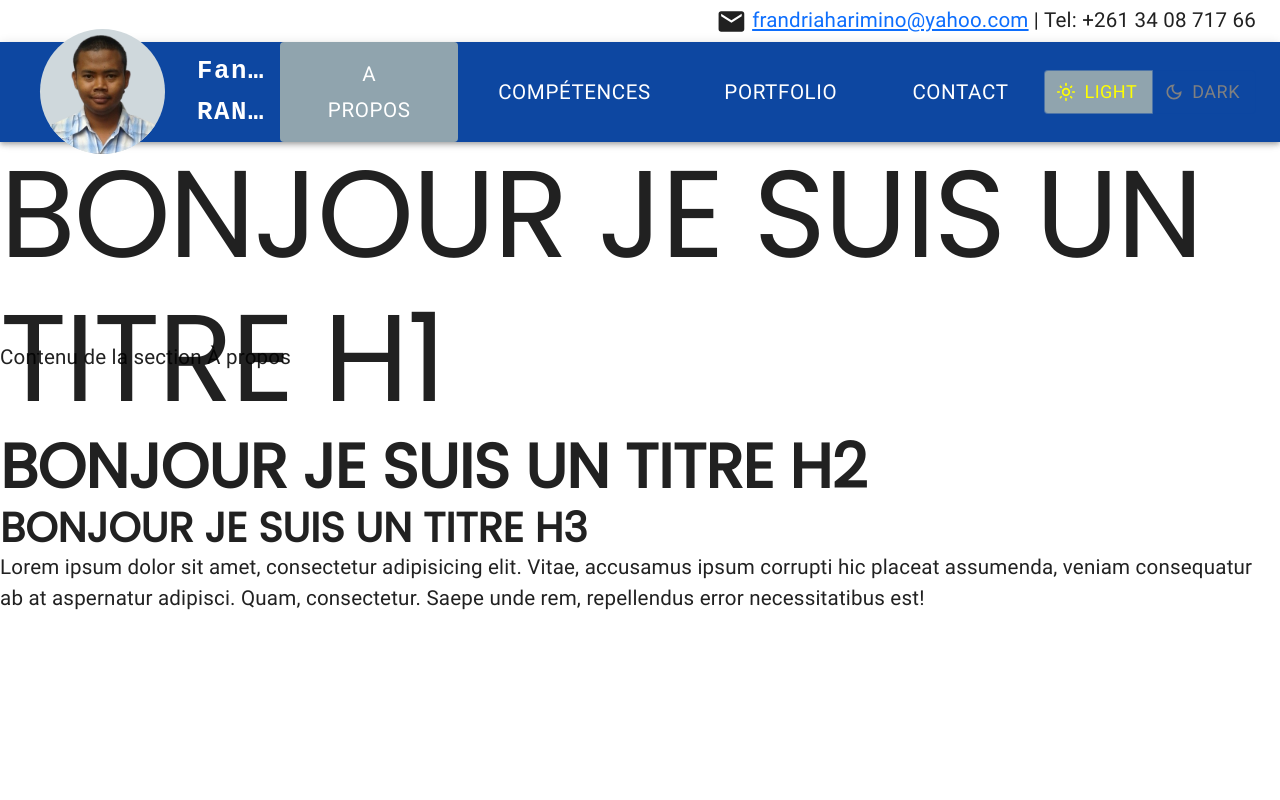
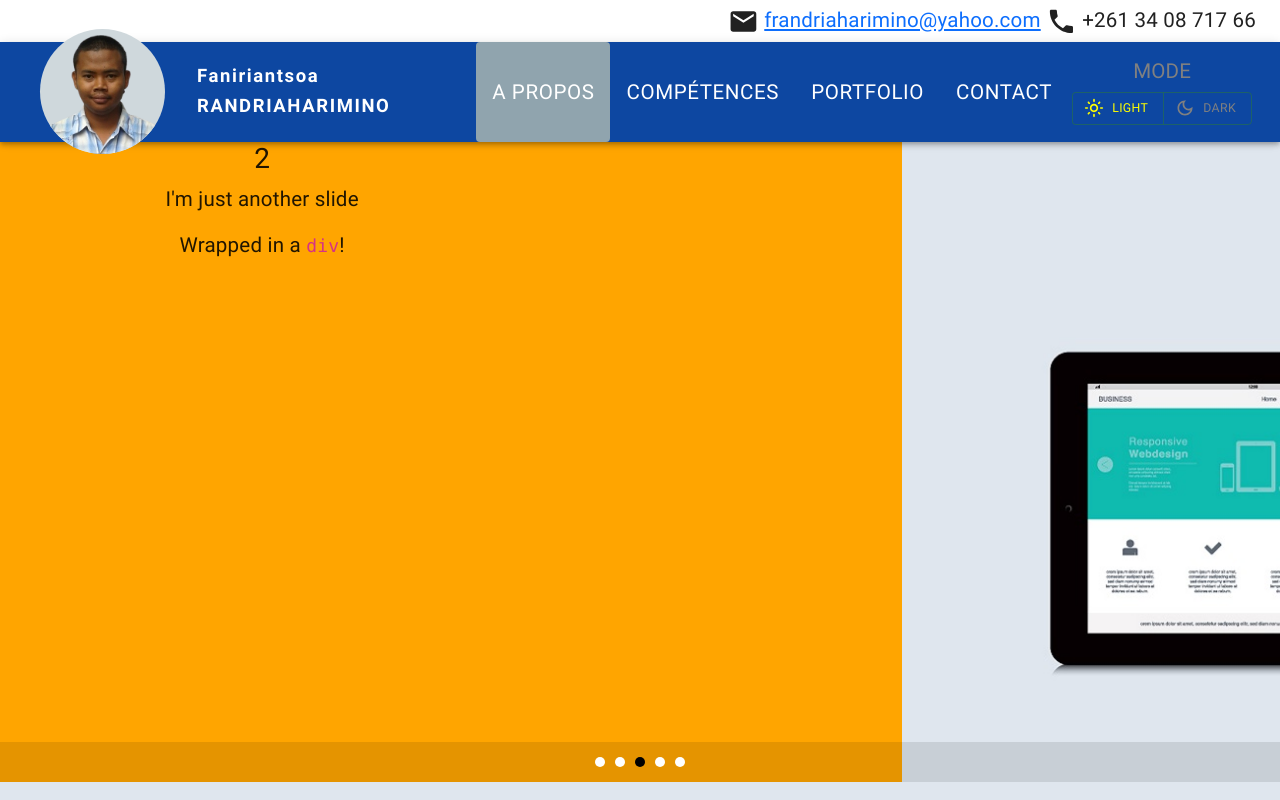
Before and after one commit to Faniry1015/faniry-portfolio-app, a React (Vite) app: page / in a window 1280 px wide. Shown: the top 800 px of the page. Built offline with nearby package versions, Linux system fonts and the light colour scheme.

Commit message:
Add slider

```diff
--- a/src/App.jsx
+++ b/src/App.jsx
@@ -3,6 +3,7 @@ import 'bootstrap/dist/css/bootstrap.min.css';
 import { Typography } from '@mui/material';
 import CustomThemeProvider from './ThemeProvider/ThemeProvider';
 import Header from './Components/Header';
+import APropos from './Components/APropos';
 
 function App() {
   const [themeStatus, setThemeStatus] = useState('light')
@@ -15,22 +16,18 @@ function App() {
     <>
       <CustomThemeProvider onThemeChange={themeStatus} >
         <Header onThemeChange={handleThemeToggle} />
+        <APropos />
         <div>
-          <section id="propos"  style={{height: '200px'}} className='mainSection'>
-          <Typography variant='h1'>Bonjour je suis un titre H1</Typography>
-          <Typography variant='h2'>Bonjour je suis un titre H2</Typography>
-          <Typography variant='h3'>Bonjour je suis un titre H3</Typography>
+          <section id="competences" style={{ height: '600px' }} className='mainSection'>
           <Typography>
-          Lorem ipsum dolor sit amet, consectetur adipisicing elit. Vitae, accusamus ipsum corrupti hic placeat assumenda, veniam consequatur ab at aspernatur adipisci. Quam, consectetur. Saepe unde rem, repellendus error necessitatibus est!
+          Contenu de la section À propos
           </Typography>
+
           </section>
-          <section id="competences" style={{height: '600px'}} className='mainSection'>
-            Contenu de la section À propos
-          </section>
-          <section id="portfolio" style={{height: '600px'}} className='mainSection'>
+          <section id="portfolio" style={{ height: '600px' }} className='mainSection'>
             Contenu de la section Projets
           </section>
-          <section id="contact" style={{height: '600px'}} className='mainSection'>
+          <section id="contact" style={{ height: '600px' }} className='mainSection'>
             Contenu de la section Contact
           </section>
         </div>
--- /dev/null
+++ b/src/Components/APropos.jsx
@@ -0,0 +1,15 @@
+import React from 'react'
+import { Typography, Box } from '@mui/material'
+import CarouselWrapper from './Slider'
+
+function APropos() {
+    return (
+        <Box id="propos" className='mainSection' sx={{width: '100%'}}>
+        <CarouselWrapper />
+        <img className='aProposBg w-100' src="src\assets\images\responsiveWebsite.jpg" alt="responsive web design" />
+
+        </Box>
+    )
+}
+
+export default APropos
--- a/src/Components/Header.jsx
+++ b/src/Components/Header.jsx
@@ -1,18 +1,16 @@
-import React, { useState } from 'react'
-import { Container } from '@mui/material'
-import { Mail } from '@mui/icons-material'
+import React from 'react'
+import { Container} from '@mui/material'
+import { Mail, Phone } from '@mui/icons-material'
 import NavBar from './NavBar'
 import '../Styles/Header.css'
 
-function Header({ onThemeChange, accueilRef, aproposRef, projetsRef, contactRef }) {
+function Header({ onThemeChange}) {
 
     return (<>
-        <Container maxWidth="xxl" sx={{ margin: '5px 5px 5px 0px', textAlign: 'right', flexGrow: 1 }}>
-            <Mail /> <a href="mailto:adresse.email@example.com">frandriaharimino@yahoo.com</a> | Tel: +261 34 08 717 66
+        <Container maxWidth="xxl" sx={{display: {xs: 'none', sm: 'none', md:'block'}, margin: '5px 5px 5px 0px', textAlign: 'right', flexGrow: 1 }}>
+            <Mail /> <a href="mailto:adresse.email@example.com">frandriaharimino@yahoo.com</a>  <Phone/> +261 34 08 717 66
         </Container>
-        <div className='header'>
-            <NavBar onThemeChange={onThemeChange}/>
-        </div>
+        <NavBar onThemeChange={onThemeChange} />
     </>
 
     )
--- a/src/Components/NavBar.jsx
+++ b/src/Components/NavBar.jsx
@@ -1,23 +1,11 @@
 import React, { useEffect, useState } from 'react';
 import '../Styles/NavBar.css'
-import AppBar from '@mui/material/AppBar';
-import Box from '@mui/material/Box';
-import Toolbar from '@mui/material/Toolbar';
-import IconButton from '@mui/material/IconButton';
-import Typography from '@mui/material/Typography';
-import Menu from '@mui/material/Menu';
+import { AppBar, Menu, Container, Button, ButtonGroup, Typography, IconButton, Toolbar, Box, Avatar, MenuItem } from '@mui/material'
 import MenuIcon from '@mui/icons-material/Menu';
-import Container from '@mui/material/Container';
-import Avatar from '@mui/material/Avatar';
-import MenuItem from '@mui/material/MenuItem';
+import { DarkModeOutlined, LightModeOutlined } from '@mui/icons-material';
 import { blueGrey } from '@mui/material/colors';
-import { Switch, FormControlLabel, FormGroup } from '@mui/material';
-import ButtonGroup from '@mui/material/ButtonGroup';
-import Button from '@mui/material/Button';
-import { DarkModeOutlined, LightModeOutlined } from '@mui/icons-material';
 
-function NavBar({ onThemeChange, isDarkMode }) {
-    const [mode, setMode] = useState('light')
+function NavBar({ onThemeChange }) {
 
     const sections = [
         { label: 'A propos', id: 'propos' },
@@ -72,17 +60,16 @@ function NavBar({ onThemeChange, isDarkMode }) {
     const handleThemeToggle = (e) => {
         const activedButton = e.target
         onThemeChange(activedButton.id)
-        const elementActived = document.querySelectorAll('.activeMode')
-        elementActived.forEach(element => element.classList.remove('activeMode'))
+        const elementsActive = document.querySelectorAll('.activeMode')
+        elementsActive.forEach(element => element.classList.remove('activeMode'))
         activedButton.classList.add('activeMode')
-
     }
 
     return (<>
         <AppBar position="sticky">
-            <Container sx={{ height: 100 }} maxWidth="xxl">
-                <Toolbar sx={{ height: '100%' }} disableGutters>
-                    <Box sx={{ mr: 2, flexGrow: 0 }}>
+            <Container sx={{ height: 100 }} maxWidth="xl">
+                <Toolbar sx={{ height: '100%', }} disableGutters>
+                    <Box sx={{ mr: 2, flexGrow: 0, position: 'sticky', top: 0 }}>
                         <IconButton sx={{ p: 2 }}>
                             <Avatar sx={{ width: 125, height: 125, bgcolor: blueGrey[100] }} alt="Faniry R." src="src\assets\images\faniry.png" />
                         </IconButton>
@@ -93,8 +80,8 @@ function NavBar({ onThemeChange, isDarkMode }) {
                         component="a"
                         href="#app-bar-with-responsive-menu"
                         sx={{
-                            mr: 2,
-                            fontFamily: 'monospace',
+                            mr: 1,
+                            fontSize: '0.9em',
                             fontWeight: 700,
                             letterSpacing: '.1rem',
                             color: 'inherit',
@@ -104,7 +91,7 @@ function NavBar({ onThemeChange, isDarkMode }) {
                         Faniriantsoa <br /> RANDRIAHARIMINO
                     </Typography>
 
-                    <Box sx={{ flexGrow: 1, display: { xs: 'flex', md: 'none' }, justifyContent: 'flex-end' }}>
+                    <Box sx={{ flexGrow: 1, display: {xs: 'flex', sm: 'flex', md: 'flex', lg: 'none' }, justifyContent: 'flex-end'}}>
                         <IconButton
                             size="large"
                             aria-label="account of current user"
@@ -130,23 +117,38 @@ function NavBar({ onThemeChange, isDarkMode }) {
                             open={Boolean(anchorElNav)}
                             onClose={handleCloseNavMenu}
                             sx={{
-                                display: { xs: 'block', md: 'none' },
+                                display: { md: 'block', lg: 'none' },
                             }}
                         >
                             {sections.map((section) => (
                                 <MenuItem key={section.id} onClick={handleCloseNavMenu}>
                                     <Typography textAlign="center"><a href={`#${section.id}`} className="nav-link">{section.label}</a></Typography>
                                 </MenuItem>
+
                             ))}
+                            <MenuItem>
+                                <Box>
+                                    <Typography variant='h6' sx={{ color: 'grey' }}>Mode</Typography>
+                                    <ButtonGroup
+                                        variant="outlined"
+                                        color='success'
+                                        aria-label="outlined primary button group"
+                                        sx={{ height: '50%', margin: 1 }}
+                                    >
+                                        <Button id='light' className='' style={{ color: 'yellow' }} onClick={handleThemeToggle} startIcon={<LightModeOutlined />}>Light</Button>
+                                        <Button id='dark' className='' style={{ color: 'grey' }} onClick={handleThemeToggle} startIcon={<DarkModeOutlined />}>Dark</Button>
+                                    </ButtonGroup>
+                                </Box>
+                            </MenuItem>
                         </Menu>
                     </Box>
-                    <Box sx={{ flexGrow: 1, display: { xs: 'none', md: 'flex' }, justifyContent: 'flex-end', flexGrow: 1, height: '100%' }}>
+                    <Box sx={{ flexGrow: 1, display: { xs: 'none', sm: 'none', md: 'none', lg: 'flex' }, justifyContent: 'flex-end', alignItems: 'center', flexGrow: 1, height: '100%' }}>
                         {sections.map((section) => (
                             <Button
                                 key={section.id}
                                 onClick={handleCloseNavMenu}
                                 sx={{
-                                    my: 2, px: 5, fontSize: '1em', color: 'white', display: 'block', height: '100%', m: 0, '&:hover': {
+                                    my: 1, px: 2, fontSize: '1em', color: 'white', display: 'block', height: '100%', m: 0, '&:hover': {
                                         backgroundColor: blueGrey[300],
                                     }
                                 }}
@@ -154,18 +156,19 @@ function NavBar({ onThemeChange, isDarkMode }) {
                                 <a href={`#${section.id}`} className="nav-link active">{section.label}</a>
                             </Button>
                         ))}
-                    </Box>
                         <Box>
+                            <Typography variant='h6' sx={{textAlign: 'center', color: 'grey', fontSize:'1em' }}>MODE</Typography>
                             <ButtonGroup
-                            disableElevation
                                 variant="outlined"
+                                color='success'
                                 aria-label="outlined primary button group"
+                                sx={{fontSize: '0.6em', height: '50%', margin: 0.5 }}
                             >
-                            <Button id='light' className='activeMode' style={{ color: 'yellow' }}onClick={handleThemeToggle} startIcon={<LightModeOutlined />}>Light</Button>
-                            <Button id='dark' style={{ color: 'grey' }} onClick={handleThemeToggle} startIcon={<DarkModeOutlined />}>Dark</Button>
+                                <Button id='light' className='' style={{ color: 'yellow', fontSize: '1em' }} onClick={handleThemeToggle} startIcon={<LightModeOutlined />}>Light</Button>
+                                <Button id='dark' className='' style={{ color: 'grey', fontSize: '1em' }} onClick={handleThemeToggle} startIcon={<DarkModeOutlined />}>Dark</Button>
                             </ButtonGroup>
                         </Box>
-
+                    </Box>
                 </Toolbar>
             </Container>
         </AppBar>
--- /dev/null
+++ b/src/Components/Slider.jsx
@@ -0,0 +1,233 @@
+import React, { useState, useEffect, useRef } from 'react';
+import '../Styles/Slider.css'
+
+function Slider() {
+
+    const [windowWidth, setWindowWidth] = useState(window.innerWidth)
+    const handleResize = () => {
+        setWindowWidth(window.innerWidth);
+      };
+      useEffect(() => {
+        window.addEventListener('resize', handleResize);
+
+        return () => {
+          window.removeEventListener('resize', handleResize);
+        };
+      }, [])
+
+
+  const slides = [
+    {
+      title: "Slide #1",
+      content: () => <p>You can add any type of content here!</p>,
+    },
+    {
+      title: "Slide #2 (wrapped in a div)",
+      content: () => (
+        <div className="customSlide">
+          <h3>2</h3>
+          <p>I'm just another slide</p>
+          <p>Wrapped in a <code>div</code>!</p>
+        </div>
+      ),
+    },
+    {
+      content: () => (
+        <div className="withImage w-100">
+          <img src="src/assets/images/responsiveWebsite.jpg" className='w-100'/>
+        </div>
+      ),
+    },
+    {
+      title: "Slide #4",
+      content: () => (
+        <>
+          <h2>Style me!</h2>{" "}
+          <small>...in any way you please</small>
+        </>
+      ),
+    },
+    {
+      title: "Slide #5",
+      content: () => <h3>I'm the final slide...</h3>,
+    },
+  ];
+
+  return (
+    <div className='w-100'>
+      <Carousel
+        slides={slides}
+        speed={3000}
+        slideWidth={windowWidth}
+        slideHeight={windowWidth/2}
+        autoScroll
+      />
+    </div>
+  );
+}
+
+const Carousel = ({
+  slides = [],
+  speed = 4000,
+  transitionSpeed = 500,
+  slideWidth = 300,
+  slideHeight = 300,
+  autoScroll,
+  manualMode,
+}) => {
+  if (slides.length < 2) {
+    console.error("Please provide more slides");
+    return null;
+  }
+
+  const [visibleSlide, setVisibleSlide] = useState(1);
+  const [hasTransitionClass, setHasTransitionClass] = useState(true);
+  const [stateSlides, setStateSlides] = useState(slides);
+  const [leftAndRightDisabled, setLeftAndRightDisabled] = useState(false);
+  const intervalId = useRef(null);
+
+  useEffect(() => {
+    const slidesWithClones = [...slides];
+    slidesWithClones.unshift(slidesWithClones[slidesWithClones.length - 1]);
+    slidesWithClones.push(slidesWithClones[1]);
+    setStateSlides(slidesWithClones);
+
+    if (!!autoScroll) {
+      start();
+    }
+  }, []);
+
+  useEffect(() => {
+    if (visibleSlide === stateSlides.length - 1) {
+      setLeftAndRightDisabled(true);
+      setTimeout(() => {
+        setHasTransitionClass(false);
+        setVisibleSlide(1);
+      }, transitionSpeed);
+    } else if (visibleSlide === 1) {
+      setTimeout(() => {
+        setHasTransitionClass(true);
+      }, transitionSpeed);
+    } else if (visibleSlide === 0) {
+      setLeftAndRightDisabled(true);
+      setTimeout(() => {
+        setHasTransitionClass(false);
+        setVisibleSlide(stateSlides.length - 2);
+      }, transitionSpeed);
+    } else if (visibleSlide === stateSlides.length - 2) {
+      setTimeout(() => {
+        setHasTransitionClass(true);
+      }, transitionSpeed);
+    }
+  }, [visibleSlide]);
+
+  useEffect(() => {
+    if (leftAndRightDisabled) {
+      setTimeout(() => {
+        setLeftAndRightDisabled(false);
+      }, transitionSpeed * 2);
+    }
+  }, [leftAndRightDisabled]);
+
+  const start = () => {
+    if (intervalId.current != null) {
+      return;
+    }
+    intervalId.current = setInterval(() => {
+      setVisibleSlide((prevVisibleSlide) => {
+        if (prevVisibleSlide + 1 === stateSlides.length) {
+          return 0;
+        }
+        return prevVisibleSlide + 1;
+      });
+    }, speed);
+  };
+
+  const stop = () => {
+    clearInterval(intervalId.current);
+  };
+
+  const calculateLeftMargin = () => {
+    return "-" + visibleSlide * slideWidth + "px";
+  };
+
+  const slideDimensionStyles = () => {
+    return { width: slideWidth + "px", height: slideHeight + "px" };
+  };
+
+  const scrollLeft = () => {
+    setVisibleSlide(visibleSlide - 1);
+  };
+
+  const scrollRight = () => {
+    setVisibleSlide(visibleSlide + 1);
+  };
+
+  const dotIsActive = (index) => {
+    return (
+      index === visibleSlide ||
+      (index === 1 && visibleSlide === stateSlides.length - 1) ||
+      (index === stateSlides.length - 2 && visibleSlide === 0)
+    );
+  };
+
+  return (
+    <div className="carousel">
+      {!autoScroll && !manualMode && (
+        <div className="controls">
+          <a onClick={start}>Start</a>
+          <a onClick={stop}>Stop</a>
+        </div>
+      )}
+
+      <div className="slidesContainer" style={slideDimensionStyles()}>
+        {!!manualMode && (
+          <>
+            <a
+              onClick={!leftAndRightDisabled ? scrollLeft : null}
+              className={`scrollLeft ${leftAndRightDisabled ? "disabled" : ""}`}
+            >
+              Left
+            </a>
+            <a
+              onClick={!leftAndRightDisabled ? scrollRight : null}
+              className={`scrollRight ${leftAndRightDisabled ? "disabled" : ""}`}
+            >
+              Right
+            </a>
+          </>
+        )}
+
+        <div className="slideIndicator">
+          {stateSlides.map((slide, index) => {
+            if (index === 0 || index === stateSlides.length - 1) {
+              return null;
+            }
+            return (
+              <div
+                key={index}
+                onClick={() => setVisibleSlide(index)}
+                className={`dot ${dotIsActive(index) ? "active" : ""}`}
+              />
+            );
+          })}
+        </div>
+
+        <div
+          id="slides"
+          className={`slides ${hasTransitionClass ? "transition" : ""}`}
+          style={{ left: calculateLeftMargin() }}
+        >
+          {stateSlides.map((slide, index) => (
+            <div key={index} className="slide" style={slideDimensionStyles()}>
+              {!!slide.title && <div className="title">{slide.title}</div>}
+              <div className="slideInner">{slide.content()}</div>
+            </div>
+          ))}
+        </div>
+      </div>
+    </div>
+  );
+};
+
+export default Slider;
--- /dev/null
+++ b/src/Styles/Slider.css
@@ -0,0 +1,110 @@
+  .carousel .controls {
+      margin-bottom: 8px;
+  }
+
+  .carousel .slidesContainer {
+      overflow: hidden;
+      position: relative;
+  }
+
+  .carousel .slidesContainer .slideIndicator {
+      position: absolute;
+      bottom: 0;
+      width: 100%;
+      z-index: 10;
+      left: 0;
+      background: rgba(0, 0, 0, 0.1);
+      height: 40px;
+      display: flex;
+      align-items: center;
+      justify-content: center;
+  }
+
+  .carousel .slidesContainer .slideIndicator .dot {
+      width: 10px;
+      height: 10px;
+      background: white;
+      margin: 0 5px;
+      cursor: pointer;
+      border-radius: 50%;
+  }
+
+  .carousel .slidesContainer .slideIndicator .dot.active {
+      background: black;
+  }
+
+  .carousel .slidesContainer .scrollLeft,
+  .carousel .slidesContainer .scrollRight {
+      position: absolute;
+      top: 50%;
+      margin-top: -10px;
+      z-index: 10;
+      font-size: 0.7em;
+      background: white;
+      padding: 4px 6px;
+      border-radius: 3px;
+  }
+
+  .carousel .slidesContainer .scrollLeft.disabled,
+  .carousel .slidesContainer .scrollRight.disabled {
+      opacity: 0.3;
+  }
+
+  .carousel .slidesContainer .scrollLeft {
+      left: 6px;
+  }
+
+  .carousel .slidesContainer .scrollRight {
+      right: 6px;
+  }
+
+  .carousel .slides {
+      position: absolute;
+      top: 0;
+      left: 0;
+      display: flex;
+  }
+
+  .transition {
+      transition: ease all 0.5s;
+  }
+
+  .carousel .slides .slide {
+      background: #dadada;
+      display: flex;
+      position: relative;
+  }
+
+  .carousel .slides .slide .slideInner {
+      background: #dadada;
+      position: absolute;
+      top: 0;
+      left: 0;
+      z-index: 5;
+      width: 100%;
+      height: 100%;
+      justify-content: center;
+      align-items: center;
+      display: flex;
+      text-align: center;
+  }
+
+  .carousel .slides .slide .title {
+      position: absolute;
+      top: 0;
+      left: 0;
+      z-index: 8;
+      font-size: 0.7em;
+      padding: 6px;
+  }
+
+  .customSlide {
+      flex-direction: row;
+      background: orange;
+      width: 100%;
+      height: 100%;
+  }
+
+  .withImage {
+      overflow: hidden;
+  }
```
Also changed, not shown: src/assets/images/responsiveWebsite.jpg (added), src/assets/images/responsiveWebsite.png (added). Lines whose indentation alone changed are shown as unchanged.
